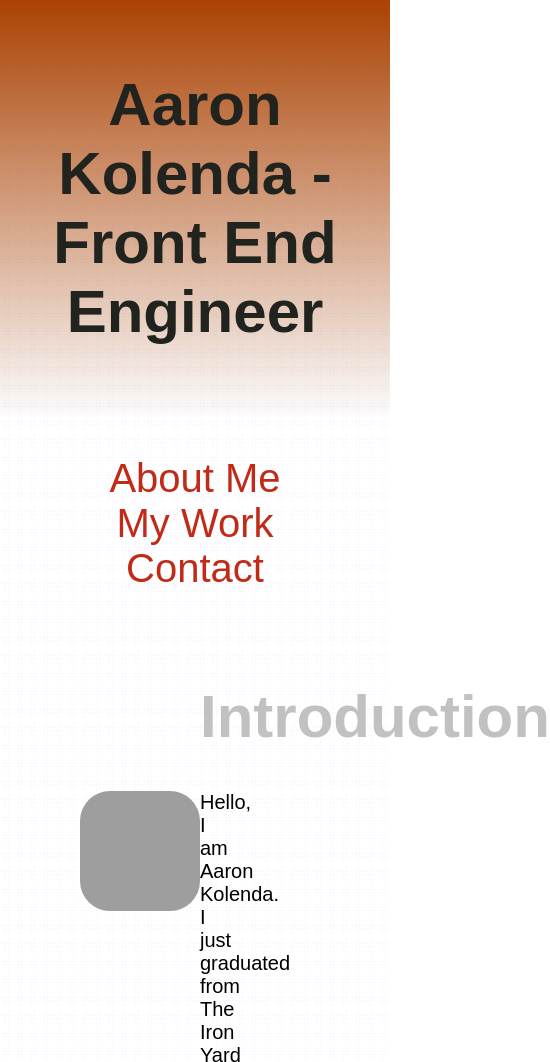
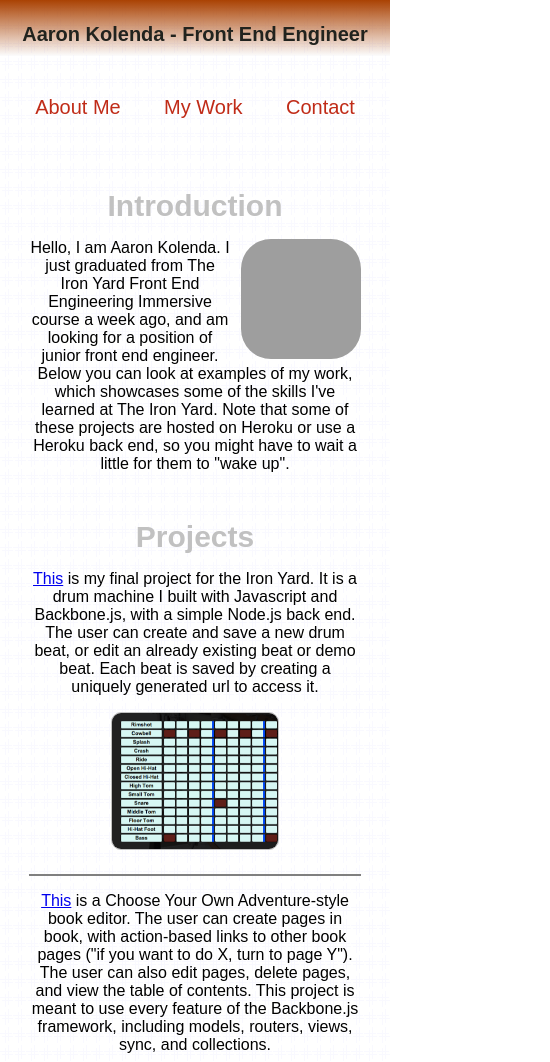
Before and after one commit to AaronKolenda/portfolio, a plain HTML site: page index.html in a window 390 px wide. Shown: the top 1062 px of the page, 550 px wide, since content can reach past the window. Drawn offline with nearby package versions, Linux system fonts and the light colour scheme; some packages are replaced by stand-ins of ours; grey boxes are pictures that could not be loaded; a script that the page names is missing; a web font is replaced by a local one.

Commit message:
finishing making it responsive

```diff
--- a/index.html
+++ b/index.html
@@ -14,34 +14,25 @@
 		<div class="container">
 
 			<header>
-
 				<h1>Aaron Kolenda - Front End Engineer</h1>
-
 			</header>
 
 			<div class="nav" id="nav">
-
 				<p><a href="#aboutMe">About Me</a></p>
 				<p><a href="#myWork">My Work</a></p>
 				<p><a href="#contact">Contact</a></p>
-
 			</div>
 
 			<div class="intro" id="aboutMe">
-
 				<h1>Introduction</h1>
-
 				<p><img class="float-right" src="images/Aaron.jpeg">Hello, I am Aaron Kolenda. I just graduated from The Iron Yard Front End Engineering Immersive course a week ago, and am looking for a position of junior front end engineer. Below you can look at examples of my work, which showcases some of the skills I've learned at The Iron Yard. Note that some of these projects are hosted on Heroku or use a Heroku back end, so you might have to wait a little for them to "wake up".</p>
-
-
-
 			</div>
 
 			<div class="projects" id="myWork">
 				<h1>Projects</h1>
 				<div class="project-wrap">
 					<div class="description">
-						<p class="nopadding"><a href="http://drumchum.herokuapp.com/">This</a> is my final project for the Iron Yard. It is a drum machine I built with Javascript and Backbone.js, with a simple Node.js back end. The user can create and save a new drum beat, or edit an already existing beat or demo beat. Each beat is saved by creating a uniquely generated url to access it. </p>
+						<p><a href="http://drumchum.herokuapp.com/">This</a> is my final project for the Iron Yard. It is a drum machine I built with Javascript and Backbone.js, with a simple Node.js back end. The user can create and save a new drum beat, or edit an already existing beat or demo beat. Each beat is saved by creating a uniquely generated url to access it. </p>
 					</div>
 					<div class="screenshot">
 						<a href="http://drumchum.herokuapp.com/"><img class="imgborder" src="images/drumchum.png"></a>
@@ -49,7 +40,7 @@
 				</div>
 				<div class="project-wrap">
 					<div class="description">
-						<p class="nopadding"><a href="http://write-adventure.herokuapp.com/">This</a> is a Choose Your Own Adventure-style book editor. The user can create pages in book, with action-based links to other book pages ("if you want to do X, turn to page Y"). The user can also edit pages, delete pages, and view the table of contents. This project is meant to use every feature of the Backbone.js framework, including models, routers, views, sync, and collections. </p>
+						<p><a href="http://write-adventure.herokuapp.com/">This</a> is a Choose Your Own Adventure-style book editor. The user can create pages in book, with action-based links to other book pages ("if you want to do X, turn to page Y"). The user can also edit pages, delete pages, and view the table of contents. This project is meant to use every feature of the Backbone.js framework, including models, routers, views, sync, and collections. </p>
 					</div>
 					<div class="screenshot">
 						<a href="http://write-adventure.herokuapp.com/"><img class="imgborder" src="images/adventure.jpg"></a>
@@ -57,7 +48,7 @@
 				</div>
 				<div class="project-wrap">
 					<div class="description">
-						<p class="nopadding">The purpose of <a href="http://aaronkolenda.github.io/SurfPaddle">this</a> project was to practice recreating a pixel perfect html/css mock up from a psd. The psd was made by an actual designer, and can be seen <a href="https://raw.githubusercontent.com/TIY-DC-FEE-Jan-2015/assignments/master/04-html-surf-and-paddle/surf-paddle.png">here</a> for comparison.</p>
+						<p>The purpose of <a href="http://aaronkolenda.github.io/SurfPaddle">this</a> project was to practice recreating a pixel perfect html/css mock up from a psd. The psd was made by an actual designer, and can be seen <a href="https://raw.githubusercontent.com/TIY-DC-FEE-Jan-2015/assignments/master/04-html-surf-and-paddle/surf-paddle.png">here</a> for comparison.</p>
 					</div>
 					<div class="screenshot">
 						<a href="http://aaronkolenda.github.io/SurfPaddle"><img class="imgborder" src="images/surfpaddle.jpg"></a>
@@ -65,7 +56,7 @@
 				</div>
 				<div class="project-wrap">
 					<div class="description">
-						<p class="nopadding"><a href="http://aaronkolenda.github.io/color-clock">This</a> is a clock that changes the color of the background depending on what time it is. The time is converted into a hexidecimal value. The user can click to toggle back and forth between the current time and current color.</p>
+						<p><a href="http://aaronkolenda.github.io/color-clock">This</a> is a clock that changes the color of the background depending on what time it is. The time is converted into a hexidecimal value. The user can click to toggle back and forth between the current time and current color.</p>
 					</div>
 					<div class="screenshot">
 						<a href="http://aaronkolenda.github.io/color-clock"><img class="imgborder" src="images/colorclock.jpg"></a>
@@ -73,10 +64,15 @@
 				</div>
 				<div class="project-wrap">
 					<div class="description">
-						<p class="nopadding"><a href="http://aaronkolenda.github.io/color-clock">This</a> is a recreation of the main section of the old ESPN homepage. The point of this project was to use Angular.js to get the data via an api, and display it on the page. Using css, I've recreated the exact look of the original website, and even made it more responsive than the actual old ESPN site. They've updated thier site since then, but <a href="http://www.espnfrontrow.com/wp-content/uploads/2014/03/espn.com-screen-grab.jpg">here</a> is an old screenshot for comparison.</p>
+						<p><a href="http://aaronkolenda.github.io/color-clock">This</a> is a recreation of the main section of the old ESPN homepage. The point of this project was to use Angular.js to get the data via an api, and display it on the page. Using css, I've recreated the exact look of the original website, and even made it more responsive than the actual old ESPN site. They've updated thier site since then, but <a href="http://www.espnfrontrow.com/wp-content/uploads/2014/03/espn.com-screen-grab.jpg">here</a> is an old screenshot for comparison.</p>
 					</div>
 					<div class="screenshot">
 						<a href="http://aaronkolenda.github.io/espn"><img class="imgborder" src="images/espn.jpg"></a>
+					</div>
+				</div>
+				<div class="project-wrap">
+					<div class="description">
+						<p> This portfolio. I wanted to practice responsive design when making this. I designed and developed it myself without using any css framework, and made it very responsive. Go ahead, grab the side of the screen and check it out. </p>
 					</div>
 				</div>
 			</div>
--- a/main.css
+++ b/main.css
@@ -7,8 +7,6 @@ body {
 header {
 	text-align: center;
 	font-family: 'Cantarell', sans-serif;
-	font-size: 18px;
-	color: white;
 	background: linear-gradient(rgb(170, 66, 3), rgba(0,0,0,0.01));
 	padding: 30px;
 }
@@ -28,7 +26,7 @@ img {
 }
 
 .contact img{
-	display:inline;
+	display: inline-block;
 	padding-left: 20px;
 	padding-right: 20px;
 	padding-top: 20px;
@@ -85,8 +83,8 @@ img {
 
 .intro {
 	font-size: 20px;
-	padding-left: 200px;
-	padding-right: 200px;
+	width: 85%;
+	margin: auto;
 	padding-top: 10px;
 }
 
@@ -106,7 +104,7 @@ img {
 }
 
 .nav p{
-	padding: 40px 70px;
+	padding: 0px 70px;
 	display:inline;
 	font-size:40px;
 }
@@ -134,6 +132,12 @@ img {
 	width: 30%;
 }
 
+@media (max-width: 1073px) {
+	header h1 {
+		font-size: 50px;
+	}
+}
+
 @media (max-width: 1000px) {
 	.screenshot {
 		display: block;
@@ -155,3 +159,125 @@ img {
 	}
 
 }
+
+@media (max-width: 925px) {
+
+	header {
+		padding: 10px;
+	}
+
+	.nav p{
+		padding: 0px 35px;
+	}
+
+	.projects {
+	  margin: 30px 0px;
+	}
+
+	.projects p {
+  		padding-bottom: 0px;
+	}
+
+}
+
+@media (max-width: 865px) {
+	header h1 {
+		font-size: 40px;
+	}
+}
+
+@media (max-width: 715px) {
+
+	h1 {
+		font-size: 30px;
+		margin-bottom: 0px;
+	}
+
+	header h1 {
+		font-size: 30px;
+	}
+
+	.description {
+		width: 100%;
+	}
+
+	.nav p {
+  		font-size: 30px;
+	}
+
+
+
+}
+
+@media (max-width: 600px) {
+
+	.nav p{
+		padding: 0px 25px;
+		font-size: 25px;
+	}
+
+	.projects {
+	  margin: 20px 0px;
+	}
+
+	.projects img {
+		width: 50%;
+	}
+
+}
+
+@media (max-width: 527px) {
+
+	header h1 {
+		font-size: 25px;
+	}
+
+	.projects, .intro {
+	  font-size: 16px;
+	}
+
+}
+
+@media (max-width: 470px) {
+
+	header h1 {
+		font-size: 23px;
+	}
+
+	.nav p{
+		padding: 0px 25px;
+		font-size: 20px;
+	}
+
+	.projects {
+	  margin: 10px 0px;
+	}
+
+}
+
+@media (max-width: 430px) {
+
+	.contact {
+		width: 70%;
+		margin: auto;
+	}
+
+	.contact img {
+		display: inline;
+		padding-right: 0px;
+		padding-left: 0px;
+	}
+}
+
+@media (max-width: 410px) {
+
+	header h1 {
+		font-size: 20px;
+	}
+
+	.nav p{
+		padding: 0px 20px;
+		font-size: 20px;
+	}
+
+}
```
